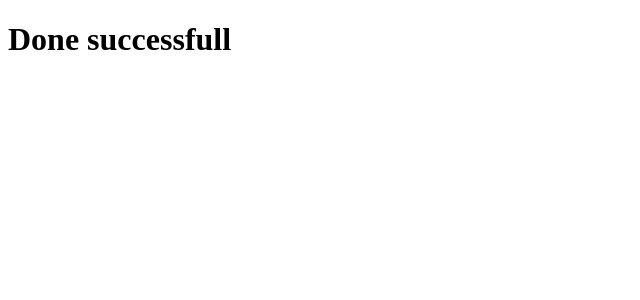
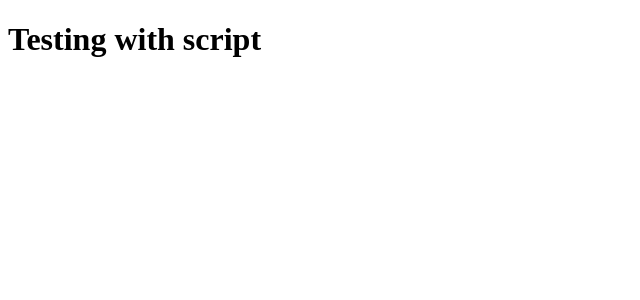
Before and after one commit to tejas-gudulekar/angular-cicd, an Angular app: page / in a window 1280 px wide. Shown: the top 300 px of the page, without its empty margins (0-640 px from the left). Built offline with nearby package versions, Linux system fonts and the light colour scheme.

Commit message:
Testing bash script

```diff
--- a/src/app/app.component.html
+++ b/src/app/app.component.html
@@ -1 +1 @@
-<h1>Done successfull</h1>
+<h1>Testing with script</h1>
```
